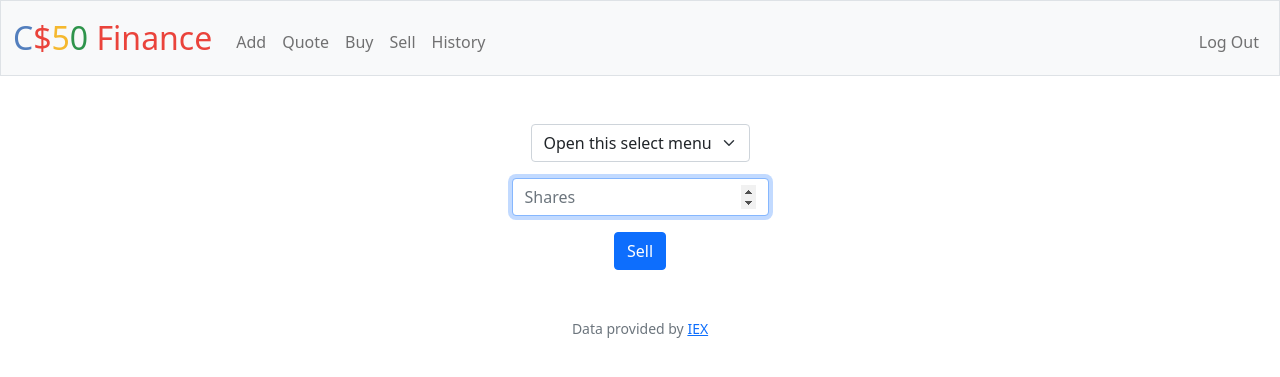
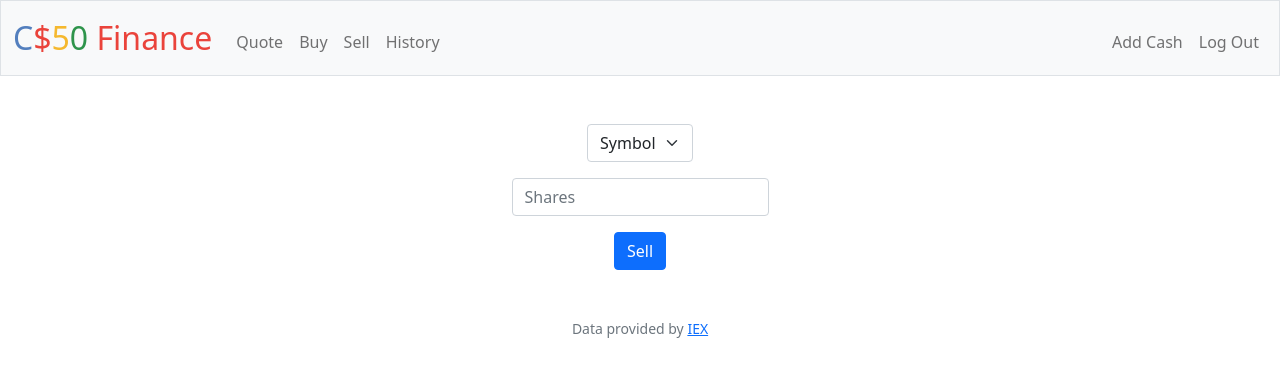
Before and after one commit to mu802/CS50X, a Flask app: page /sell in a window 1280 px wide. Shown: the top 377 px of the page. Run offline with Flask 3, Linux system fonts and the light colour scheme; a user stored in the database is signed in; data that the repository does not hold is empty; some libraries are stand-ins or nearby versions.

Commit message:
Thu, May 25, 2023, 8:26 PM +03:00

```diff
--- a/finance/app.py
+++ b/finance/app.py
@@ -7,6 +7,7 @@ from tempfile import mkdtemp
 from werkzeug.security import check_password_hash, generate_password_hash
 
 from helpers import apology, login_required, lookup, usd
+from datetime import datetime
 
 # Configure application
 app = Flask(__name__)
@@ -40,18 +41,19 @@ def after_request(response):
 @login_required
 def index():
     """Show portfolio of stocks"""
-    # Show user's portfolio
-    rows = db.execute(
-        "SELECT * FROM portfolio WHERE user_id = ?", session["user_id"])
-    # Show user's cash
-    cash = db.execute("SELECT cash FROM users WHERE id = ?",
-                      session["user_id"])[0]["cash"]
-    # Calculate total value of portfolio
-    total = db.execute(
-        "SELECT SUM(shares * price) FROM portfolio WHERE user_id = ?", session["user_id"])[0]["SUM(shares * price)"]
-    if total == None:
-        total = 0
-    return render_template("index.html", rows=rows, cash=cash, total=total)
+    cash = db.execute("SELECT cash FROM users WHERE id = ?", session["user_id"])
+    transactions = db.execute(
+        "SELECT symbol, name, SUM(shares) AS shares, price FROM transactions WHERE user_id = ? GROUP BY symbol", session["user_id"])
+    account = cash[0]["cash"]
+
+    for transaction in transactions:
+        name = transaction["name"]
+        total = transaction["shares"] * transaction["price"]
+        transaction["name"] = name
+        transaction["total"] = total
+        transaction["price"] = transaction["price"]
+        account += total
+    return render_template("index.html", transactions=transactions, cash=cash[0]["cash"], account=account)
 
 
 @app.route("/buy", methods=["GET", "POST"])
@@ -60,52 +62,49 @@ def buy():
     """Buy shares of stock"""
     if request.method == "POST":
         symbol = request.form.get("symbol")
+        if not symbol:
+            return apology("missing symbol")
+
         quote = lookup(symbol)
-        user_cash = db.execute(
-            "SELECT cash FROM users WHERE id = ?", session["user_id"])
-        # Ensure symbol is valid
-        if quote == None:
-            return apology("invalid symbol", 400)
-        # Ensure number of shares is numeric
-        elif not request.form.get("shares").isdigit():
-            return apology("invalid number of shares", 400)
-        # Ensure number of shares is more than zero
-        elif int(request.form.get("shares")) <= 0:
-            return apology("invalid number of shares", 400)
-        # Ensure number of shares is valid
-        elif quote["price"] > user_cash[0]["cash"]:
-            return apology("cannot afford the number of shares", 400)
-        else:
-            # Update user's history
-            db.execute("INSERT INTO history (user_id, symbol, name, shares, price) VALUES(?, ?, ?, +?, -?)",
-                       session["user_id"], quote["symbol"], quote["name"], request.form.get("shares"), quote["price"])
-            # Update user's portfolio
-            # Check if user already owns the stock
-            rows = db.execute(
-                "SELECT * FROM portfolio WHERE user_id = ? AND symbol = ?", session["user_id"], quote["symbol"])
-            if len(rows) == 1:
-                db.execute("UPDATE portfolio SET shares = shares + ? WHERE user_id = ? AND symbol = ?",
-                           request.form.get("shares"), session["user_id"], quote["symbol"])
-            else:
-                db.execute("INSERT INTO portfolio (user_id, symbol, name, shares, price) VALUES(?, ?, ?, ?, ?)",
-                           session["user_id"], quote["symbol"], quote["name"], request.form.get("shares"), quote["price"])
-            # Reduce user's cash
-            db.execute("UPDATE users SET cash = cash - ? WHERE id = ?",
-                       quote["price"] * int(request.form.get("shares")), session["user_id"])
+        if not quote:
+            return apology("invalid symbol")
 
-            # Redirect user to index
-            return redirect("/")
-    return render_template("buy.html")
+        shares = request.form.get("shares")
+        if not shares:
+            return apology("missing shares")
+
+        if not shares.isdigit():
+            return apology("invalid shares")
+
+        shares = int(shares)
+        if shares <= 0:
+            return apology("invalid shares")
+
+        row = db.execute("SELECT cash FROM users WHERE id = ?", session["user_id"])
+        cash = row[0]["cash"]
+        balance = cash - (shares * quote["price"])
+        if balance < 0:
+            return apology("can't afford")
+
+        db.execute("UPDATE users SET cash = ? WHERE id = ?", balance, session["user_id"])
+        db.execute("INSERT INTO transactions (user_id, symbol, shares, name, price, transacted) VALUES (?, ?, ?, ?, ?, ?)",
+                   session["user_id"], symbol.upper(), shares, quote["name"], quote["price"], datetime.now())
+        flash("Bought!")
+        return redirect("/")
+    else:
+        return render_template("buy.html")
 
 
 @app.route("/history")
 @login_required
 def history():
     """Show history of transactions"""
-    # Show user's history
-    rows = db.execute("SELECT * FROM history WHERE user_id = ?",
-                      session["user_id"])
-    return render_template("history.html", rows=rows)
+    transactions = db.execute(
+        "SELECT symbol, shares, name, price, transacted FROM transactions WHERE user_id = ?", session["user_id"])
+    if not transactions:
+        return apology("no history", 403)
+    else:
+        return render_template("history.html", transactions=transactions)
 
 
 @app.route("/login", methods=["GET", "POST"])
@@ -127,8 +126,7 @@ def login():
             return apology("must provide password", 403)
 
         # Query database for username
-        rows = db.execute("SELECT * FROM users WHERE username = ?",
-                          request.form.get("username"))
+        rows = db.execute("SELECT * FROM users WHERE username = ?", request.form.get("username"))
 
         # Ensure username exists and password is correct
         if len(rows) != 1 or not check_password_hash(rows[0]["hash"], request.form.get("password")):
@@ -161,104 +159,97 @@ def logout():
 def quote():
     """Get stock quote."""
     if request.method == "POST":
-        # Ensure symbol was submitted
         symbol = request.form.get("symbol")
+        if not symbol:
+            return apology("missing symbol")
+
         quote = lookup(symbol)
-        if quote == None:
-            return apology("invalid symbol", 400)
-        # Show quote
-        else:
-            return render_template("quoted.html", name=quote["name"], price=quote["price"], symbol=quote["symbol"])
-    return render_template("quote.html")
+        if not quote:
+            return apology("invalid symbol")
+
+        return render_template("quoted.html", quote=quote)
+    else:
+        return render_template("quote.html")
 
 
 @app.route("/register", methods=["GET", "POST"])
 def register():
     """Register user"""
-    username = request.form.get("username")
-    password = request.form.get("password")
-    confirmation = request.form.get("confirmation")
+    if request.method == "POST":
+        name = request.form.get("username")
+        if not name or db.execute("SELECT * FROM users WHERE username = ?", name):
+            return apology("username is not available")
 
-    if request.method == "POST":
-        # Ensure fields were properly submitted
-        if not username or not password or not confirmation:
-            return apology("empty field", 400)
-        # Ensure password and confirmation match
-        elif password != confirmation:
-            return apology("passwords do not match", 400)
-        # Ensure username is not already taken
-        elif db.execute("SELECT * FROM users WHERE username = ?", username):
-            return apology("username already taken", 400)
-        # Add user to database
-        else:
-            hash = generate_password_hash(password)
-            db.execute(
-                "INSERT INTO users (username, hash) VALUES(?, ?)", username, hash)
-            return redirect("/")
-    return render_template("register.html")
+        password = request.form.get("password")
+        if not password:
+            return apology("missing password")
+
+        confirmation = request.form.get("confirmation")
+        if not confirmation:
+            return apology("missing confirmation")
+
+        if password != confirmation:
+            return apology("passwords don't match")
+
+        db.execute("INSERT INTO users (username, hash) VALUES (?, ?)", name, generate_password_hash(password))
+        return redirect("/")
+    else:
+        return render_template("register.html")
 
 
 @app.route("/sell", methods=["GET", "POST"])
 @login_required
 def sell():
     """Sell shares of stock"""
-    rows = db.execute("SELECT symbol FROM portfolio WHERE user_id = ?",
-                      session["user_id"])
     if request.method == "POST":
-        # Ensure symbol is valid
-        quote = lookup(request.form.get("symbol"))
-        if quote == None:
-            return apology("must provide a symbol", 400)
-        # Ensure number of shares is numeric
-        elif not request.form.get("shares").isdigit():
-            return apology("invalid number of shares", 400)
-        # Ensure number of shares is more than zero
-        elif int(request.form.get("shares")) <= 0:
-            return apology("invalid number of shares", 400)
-        # Ensure number of shares is valid
-        elif int(request.form.get("shares")) > db.execute("SELECT shares FROM portfolio WHERE user_id = ? AND symbol = ?",
-                                                          session["user_id"], request.form.get("symbol"))[0]["shares"]:
-            return apology("invalid number of shares", 400)
-        else:
-            # Update user's history
-            db.execute("INSERT INTO history (user_id, symbol, name, shares, price) VALUES(?, ?, ?, -?, +?)",
-                       session["user_id"], quote["symbol"], quote["name"], request.form.get("shares"), quote["price"])
+        symbol = request.form.get("symbol")
+        if not symbol:
+            return apology("missing symbol")
 
-            # Update user's portfolio
-            rows = db.execute(
-                "SELECT * FROM portfolio WHERE user_id = ? AND symbol = ?", session["user_id"], quote["symbol"])
-            if len(rows) == 1:
-                db.execute("UPDATE portfolio SET shares = shares - ? WHERE user_id = ? AND symbol = ?",
-                           request.form.get("shares"), session["user_id"], quote["symbol"])
-            # If the stock have zero shares, remove it from the portfolio
-            db.execute("DELETE FROM portfolio WHERE shares = 0 AND user_id = ? AND symbol = ?",
-                       session["user_id"], quote["symbol"])
+        shares = request.form.get("shares")
+        if not shares:
+            return apology("missing shares")
 
-            # Increase user's cash
-            db.execute("UPDATE users SET cash = cash + ? WHERE id = ?",
-                       quote["price"] * int(request.form.get("shares")), session["user_id"])
+        shares = int(shares)
+        if (shares <= 0):
+            return apology("shares must be positive")
 
-            # Redirect user to index
-            return redirect("/")
-    return render_template("sell.html", rows=rows)
+        sumshares = db.execute(
+            "SELECT symbol, price, name, SUM(shares) AS shares FROM transactions WHERE user_id = ? AND symbol = ?", session["user_id"], symbol)
+        if (shares > sumshares[0]["shares"]):
+            return apology("too many shares")
+
+        db.execute("INSERT INTO transactions (user_id, symbol, shares, name, price, transacted) VALUES (?, ?, ?, ?, ?, ?)",
+                   session["user_id"], symbol.upper(), -shares, sumshares[0]["name"], sumshares[0]["price"], datetime.now())
+
+        sold = shares * sumshares[0]["price"]
+        cash = db.execute("SELECT cash FROM users WHERE id = ?", session["user_id"])[0]["cash"]
+        db.execute("UPDATE users SET cash = ? WHERE id = ?", cash + sold, session["user_id"])
+        flash("Sold!")
+        return redirect("/")
+    else:
+        symbols = db.execute("SELECT symbol FROM transactions WHERE user_id = ? GROUP BY symbol", session["user_id"])
+        return render_template("sell.html", symbol=symbols)
 
 
-@app.route("/add", methods=["GET", "POST"])
+@app.route("/addcash", methods=["GET", "POST"])
 @login_required
-def add():
-    """Add cash to user's account"""
-    cash = db.execute("SELECT cash FROM users WHERE id = ?",
-                      session["user_id"])[0]["cash"]
+def addcash():
+    """User can add additional cash to their account"""
     if request.method == "POST":
-        # Ensure amount is numeric
-        if not request.form.get("amount").isdigit():
-            return apology("invalid amount", 400)
-        # Ensure amount is more than zero
-        elif int(request.form.get("amount")) <= 0:
-            return apology("invalid amount", 400)
-        # Update user's cash
-        else:
-            db.execute("UPDATE users SET cash = cash + ? WHERE id = ?",
-                       request.form.get("amount"), session["user_id"])
-            return redirect("/")
-    return render_template("add.html", cash=cash)
+        add_cash = request.form.get("add_cash")
+        if not add_cash:
+            return apology("missing add cash")
+
+        add_cash = int(add_cash)
+        if add_cash <= 0:
+            return apology("add cash must be positive")
+
+        row = db.execute("SELECT cash FROM users WHERE id = ?", session["user_id"])
+        cash = row[0]["cash"]
+        balance = cash + add_cash
+        db.execute("UPDATE users SET cash = ? WHERE id = ?", balance, session["user_id"])
+        flash("Added!")
+        return redirect("/")
+    else:
+        return render_template("addcash.html")
--- a/finance/templates/buy.html
+++ b/finance/templates/buy.html
@@ -7,12 +7,10 @@ Buy
 {% block main %}
     <form action="/buy" method="post">
         <div class="mb-3">
-        <input autocomplete="off" autofocus class="form-control mx-auto w-auto" id="symbol" name="symbol"
-            placeholder="Symbol" type="text" required>
+            <input autocomplete="off" autofocus class="form-control mx-auto w-auto" id="symbol" name="symbol" placeholder="Symbol" type="text">
         </div>
         <div class="mb-3">
-        <input class="form-control mx-auto w-auto" id="shares" name="shares" placeholder="Shares" type="number"
-            required>
+            <input class="form-control mx-auto w-auto" id="shares" name="shares" placeholder="Shares" type="number" min="1">
         </div>
         <button class="btn btn-primary" type="submit">Buy</button>
     </form>
--- a/finance/templates/layout.html
+++ b/finance/templates/layout.html
@@ -31,13 +31,13 @@
                 <div class="collapse navbar-collapse" id="navbar">
                     {% if session["user_id"] %}
                         <ul class="navbar-nav me-auto mt-2">
-                            <li class="nav-item"><a class="nav-link" href="/add">Add</a></li>
                             <li class="nav-item"><a class="nav-link" href="/quote">Quote</a></li>
                             <li class="nav-item"><a class="nav-link" href="/buy">Buy</a></li>
                             <li class="nav-item"><a class="nav-link" href="/sell">Sell</a></li>
                             <li class="nav-item"><a class="nav-link" href="/history">History</a></li>
                         </ul>
                         <ul class="navbar-nav ms-auto mt-2">
+                            <li class="nav-item"><a class="nav-link" href="/addcash">Add Cash</a></li>
                             <li class="nav-item"><a class="nav-link" href="/logout">Log Out</a></li>
                         </ul>
                     {% else %}
--- a/finance/templates/quote.html
+++ b/finance/templates/quote.html
@@ -7,8 +7,7 @@ Quote
 {% block main %}
     <form action="/quote" method="post">
         <div class="mb-3">
-        <input autocomplete="off" autofocus class="form-control mx-auto w-auto" id="symbol" name="symbol"
-            placeholder="Symbol" type="text">
+            <input autocomplete="off" autofocus class="form-control mx-auto w-auto" id="symbol" name="symbol" placeholder="Symbol" type="text">
         </div>
         <button class="btn btn-primary" type="submit">Quote</button>
     </form>
--- a/finance/templates/quoted.html
+++ b/finance/templates/quoted.html
@@ -1,9 +1,9 @@
 {% extends "layout.html" %}
 
 {% block title %}
-Quoted
+    Quoted
 {% endblock %}
 
 {% block main %}
-A share of {{ name }} ({{ symbol }}) costs {{ price | usd()}}.
+    <p>A share of {{ quote.name }} ({{ quote.symbol }}) costs {{ quote.price | usd }}.</p>
 {% endblock %}
--- a/finance/templates/sell.html
+++ b/finance/templates/sell.html
@@ -8,15 +8,14 @@ Sell
     <form action="/sell" method="post">
         <div class="mb-3">
             <select class="form-select mx-auto w-auto" name="symbol">
-            <option disabled selected>Open this select menu</option>
-            {% for row in rows %}
-            <option value="{{ row.symbol }}">{{ row.symbol }}</option>
+                <option selected disabled>Symbol</option>
+                {% for s in symbol %}
+                    <option value="{{ s.symbol }}">{{ s["symbol"] }}</option>
                 {% endfor %}
             </select>
         </div>
         <div class="mb-3">
-        <input autocomplete="off" autofocus class="form-control mx-auto w-auto" id="shares" name="shares"
-            placeholder="Shares" type="number" required>
+            <input autocomplete="off" class="form-control mx-auto w-auto" min="0" name="shares" placeholder="Shares" type="number" min="1">
         </div>
         <button class="btn btn-primary" type="submit">Sell</button>
     </form>
```
Also changed, not shown: finance/templates/addcash.html (added, +14 -0 lines), finance/templates/history.html (+5 -7 lines), finance/templates/index.html (+14 -16 lines), finance/templates/register.html (+3 -6 lines), finance/finance.db, finance/helpers.py (line endings or trailing spaces), finance/templates/login.html (line endings or trailing spaces). Lines whose indentation alone changed are shown as unchanged.
